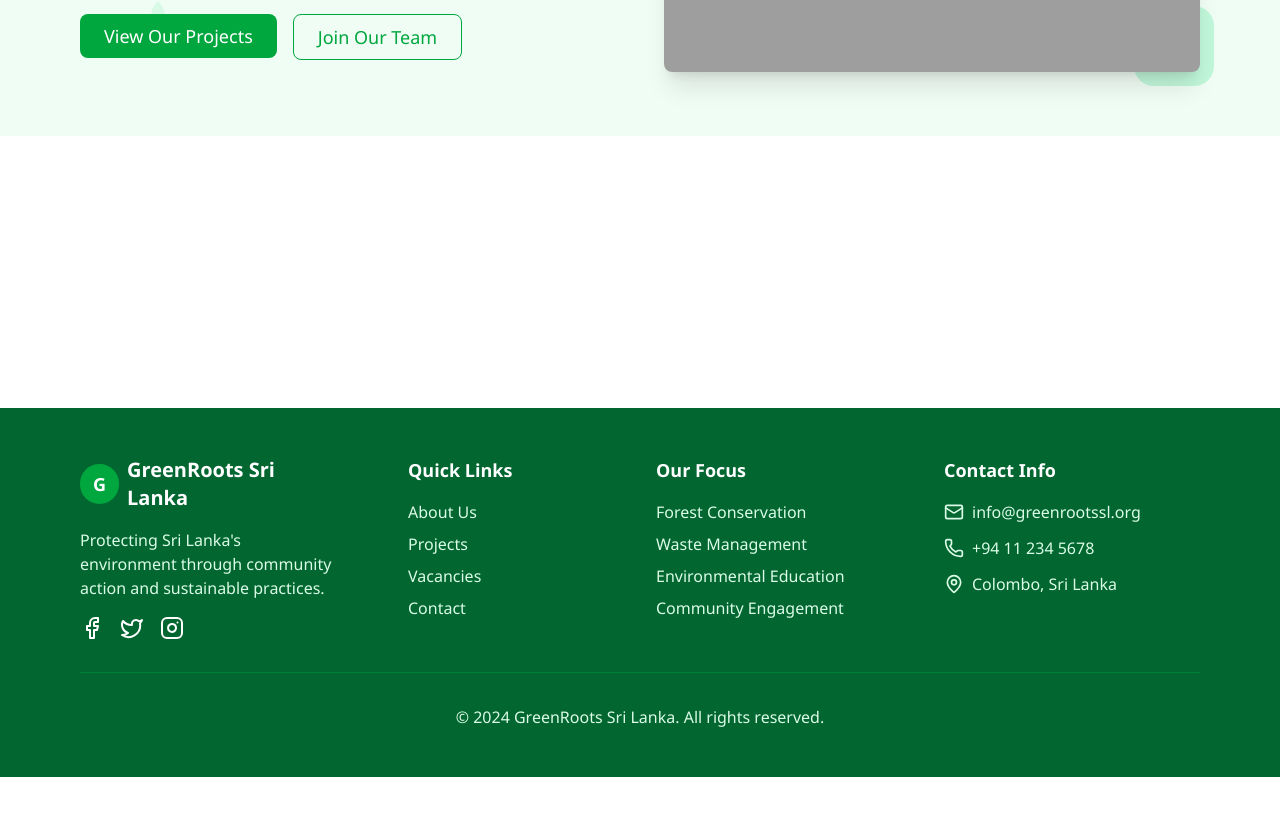
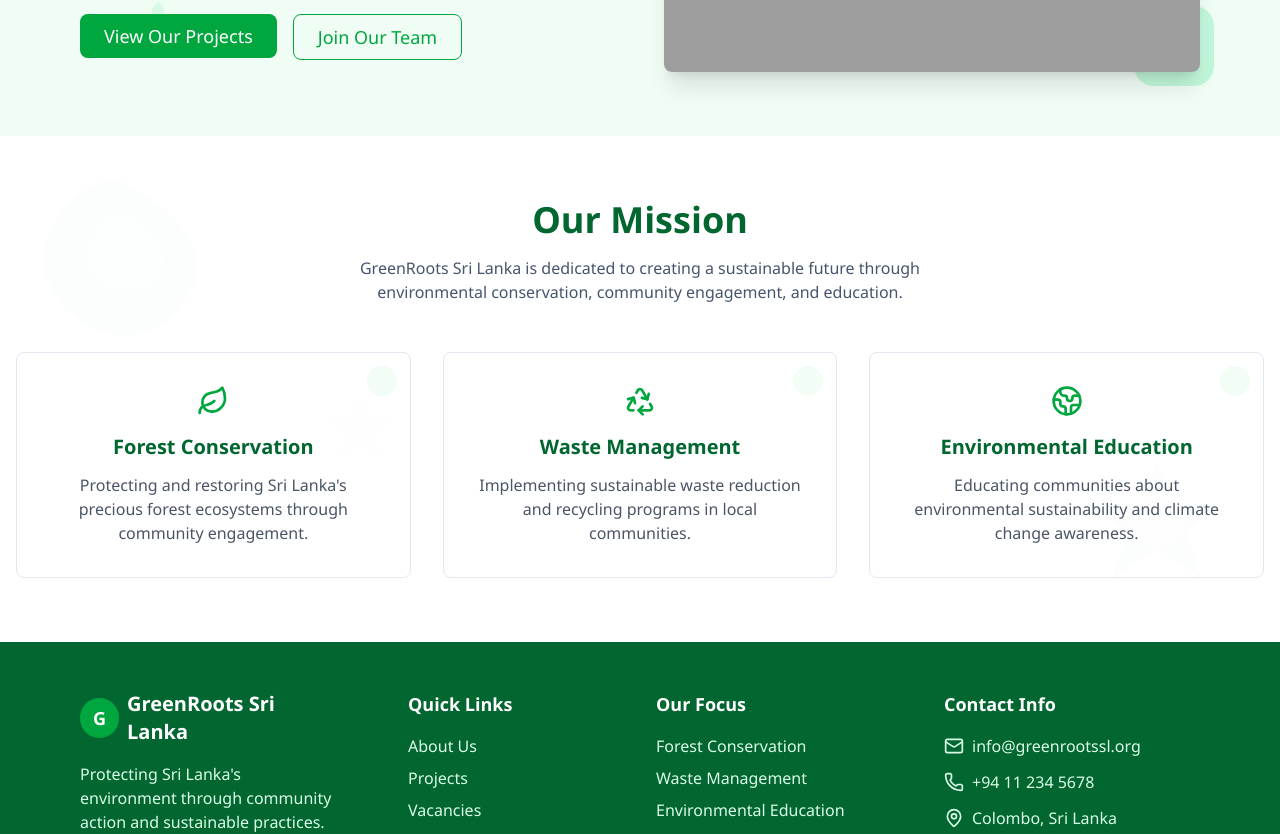
Before and after one commit to techocea/hss-ruh-competion, a React (Vite) app: page / in a window 1280 px wide. Shown: the part 464-1298 px from the top of the page. Before the commit the page ends 1241 px from the top, so only its background shows below. Built offline with nearby package versions, Linux system fonts and the light colour scheme; grey boxes are pictures that could not be loaded.

Commit message:
mission section completed

```diff
--- a/src/App.tsx
+++ b/src/App.tsx
@@ -1,9 +1,11 @@
-import Hero from "./components/shared/Hero.tsx";
+import HeroSection from "./components/shared/HeroSection.tsx";
+import MissionSection from "./components/shared/MissionSection.tsx";
 
 const App = () => {
     return (
         <div className="min-h-full bg-white">
-           <Hero/>
+           <HeroSection/>
+           <MissionSection/>
         </div>
     )
 }
--- a/src/components/common/Navbar.tsx
+++ b/src/components/common/Navbar.tsx
@@ -1,18 +1,10 @@
 import { useState } from 'react';
 import { NavLink } from 'react-router-dom';
 import { Menu, X } from 'lucide-react';
+import {NAV_ITEMS} from "../../utils/constants.ts";
 
 const Navbar = () => {
     const [isOpen, setIsOpen] = useState(false);
-
-    const navItems = [
-        { name: 'Home', path: '/' },
-        { name: 'About Us', path: '/about' },
-        { name: 'Projects', path: '/projects' },
-        { name: 'Vacancies', path: '/vacancies' },
-        { name: 'Contact', path: '/contact' },
-        { name: 'Feedback', path: '/feedback' },
-    ];
 
     return (
         <nav className="bg-white shadow-lg">
@@ -27,7 +19,7 @@ const Navbar = () => {
 
                     {/* Desktop Menu */}
                     <div className="hidden md:flex space-x-8">
-                        {navItems.map((item) => (
+                        {NAV_ITEMS.map((item) => (
                             <NavLink
                                 key={item.name}
                                 to={item.path}
@@ -54,7 +46,7 @@ const Navbar = () => {
                 {/* Mobile Menu */}
                 {isOpen && (
                     <div className="md:hidden py-4 border-t">
-                        {navItems.map((item) => (
+                        {NAV_ITEMS.map((item) => (
                             <NavLink
                                 key={item.name}
                                 to={item.path}
--- a/src/components/shared/Hero.tsx
+++ b/src/components/shared/HeroSection.tsx
@@ -1,6 +1,6 @@
 import { Link } from 'react-router-dom';
 
-const Hero = () => {
+const HeroSection = () => {
     return (
         <section className="pt-20 pb-16 bg-accent relative overflow-hidden">
             {/* Background SVG Decorations */}
@@ -103,4 +103,4 @@ const Hero = () => {
         </section>
     )
 }
-export default Hero
+export default HeroSection
--- /dev/null
+++ b/src/components/shared/MissionSection.tsx
@@ -0,0 +1,88 @@
+import {MISSIONS} from "../../utils/constants.ts";
+
+const MissionSection = () => {
+    return (
+        <section className="py-16 bg-white relative overflow-hidden">
+            {/* Background SVG Decorations */}
+            <div className="absolute top-8 left-8 opacity-8">
+                <svg width="200"
+                     height="200"
+                     viewBox="0 0 200 200"
+                     className="text-green-100">
+                    <path d="M100 20 C140 40, 180 80, 160 120 C140 160, 100 180, 60 160 C20 140, 0 100, 20 60 C40 20, 80 0, 100 20 Z"
+                          fill="currentColor"/>
+                    <path d="M100 50 C120 60, 140 80, 130 100 C120 120, 100 130, 80 120 C60 110, 50 90, 60 70 C70 50, 90 40, 100 50 Z"
+                          fill="white"
+                          opacity="0.5"/>
+                </svg>
+            </div>
+            <div className="absolute bottom-12 right-12 opacity-8">
+                <svg width="150"
+                     height="150"
+                     viewBox="0 0 150 150"
+                     className="text-green-100">
+                    <polygon points="75,15 90,60 135,60 105,90 120,135 75,105 30,135 45,90 15,60 60,60"
+                             fill="currentColor"/>
+                    <circle cx="75"
+                            cy="75"
+                            r="30"
+                            fill="white"
+                            opacity="0.4"/>
+                </svg>
+            </div>
+            <div className="absolute top-1/2 left-1/4 opacity-6">
+                <svg width="80"
+                     height="80"
+                     viewBox="0 0 80 80"
+                     className="text-green-50">
+                    <path d="M40 10 L50 30 L70 30 L55 45 L60 65 L40 55 L20 65 L25 45 L10 30 L30 30 Z"
+                          fill="currentColor"/>
+                </svg>
+            </div>
+
+            <div className="container mx-auto px-4 relative z-10">
+                <div className="text-center mb-12">
+                    <h2 className="text-3xl md:text-4xl font-bold text-green-800 mb-4">
+                        Our Mission
+                    </h2>
+                    <p className="text-slate-600 max-w-xl mx-auto">
+                        GreenRoots Sri Lanka is dedicated to creating a sustainable future through
+                        environmental conservation, community engagement, and education.
+                    </p>
+                </div>
+
+                <div className="grid md:grid-cols-3 gap-8">
+                    {MISSIONS.map((mission, index) => (
+                        <div key={index} className="border rounded-lg border-slate-200 text-center hover:shadow-lg transition-shadow relative overflow-hidden">
+                            {/* Card-specific decorative elements */}
+                            <div className="absolute top-2 right-2 opacity-10">
+                                <svg width="40"
+                                     height="40"
+                                     viewBox="0 0 40 40"
+                                     className="text-green-300">
+                                    <circle cx="20"
+                                            cy="20"
+                                            r="15"
+                                            fill="currentColor"/>
+                                </svg>
+                            </div>
+                            <div className="p-8 relative z-10">
+                                <div className="flex justify-center mb-4">
+                                    <mission.icon className="w-8 h-8 text-green-600"/>
+                                </div>
+                                <h3 className="text-xl font-semibold text-green-800 mb-3">
+                                    {mission.title}
+                                </h3>
+                                <p className="text-gray-600">
+                                    {mission.description}
+                                </p>
+                            </div>
+                        </div>
+                    ))}
+                </div>
+            </div>
+        </section>
+    )
+}
+
+export default MissionSection;
--- /dev/null
+++ b/src/utils/constants.ts
@@ -0,0 +1,28 @@
+import {Earth, Leaf, Recycle,} from "lucide-react";
+
+export const NAV_ITEMS = [
+    { name: 'Home', path: '/' },
+    { name: 'About Us', path: '/about' },
+    { name: 'Projects', path: '/projects' },
+    { name: 'Vacancies', path: '/vacancies' },
+    { name: 'Contact', path: '/contact' },
+    { name: 'Feedback', path: '/feedback' },
+] as const;
+
+export const  MISSIONS = [
+    {
+        icon: Leaf,
+        title: "Forest Conservation",
+        description: "Protecting and restoring Sri Lanka's precious forest ecosystems through community engagement."
+    },
+    {
+        icon: Recycle,
+        title: "Waste Management",
+        description: "Implementing sustainable waste reduction and recycling programs in local communities."
+    },
+    {
+        icon: Earth,
+        title: "Environmental Education",
+        description: "Educating communities about environmental sustainability and climate change awareness."
+    }
+] as const;
```
